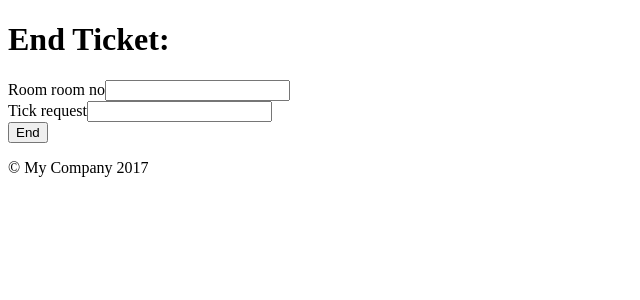
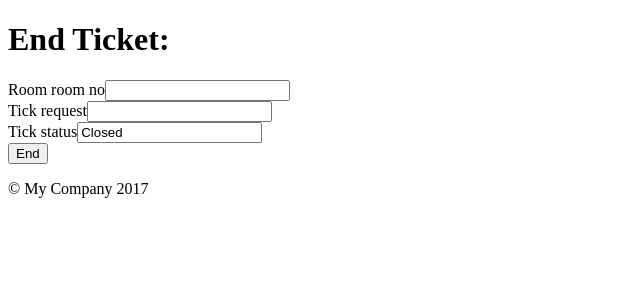
Before and after one commit to seans888/H-Service-Request, a Yii app: the page made by Application/advanced/backend/views/ticket/end.php in a window 1280 px wide. Shown: the top 300 px of the page, without its empty margins (0-640 px from the left). Run offline with PHP 8.4 and a stand-in for Yii, Linux system fonts and the light colour scheme; the template is opened without the code that fills it, so the values that code supplies are empty; form fields are guessed from the names that the template uses; some libraries are stand-ins or nearby versions.

Commit message:
added ticket status field in _endform

```diff
--- a/Application/advanced/backend/views/ticket/_endform.php
+++ b/Application/advanced/backend/views/ticket/_endform.php
@@ -16,6 +16,8 @@ use yii\widgets\ActiveForm;
 
     <?= $form->field($model, 'tick_request')->textInput(['readonly' => true]) ?>
 
+    <?= $form->field($model, 'tick_status')->textInput(['readonly' => true, 'value' => 'Closed']) ?>
+
     <div class="form-group">
         <?= Html::submitButton($model->isNewRecord ? 'Create' : 'End', ['class' => $model->isNewRecord ? 'btn btn-success' : 'btn btn-primary']) ?>
     </div>
```
